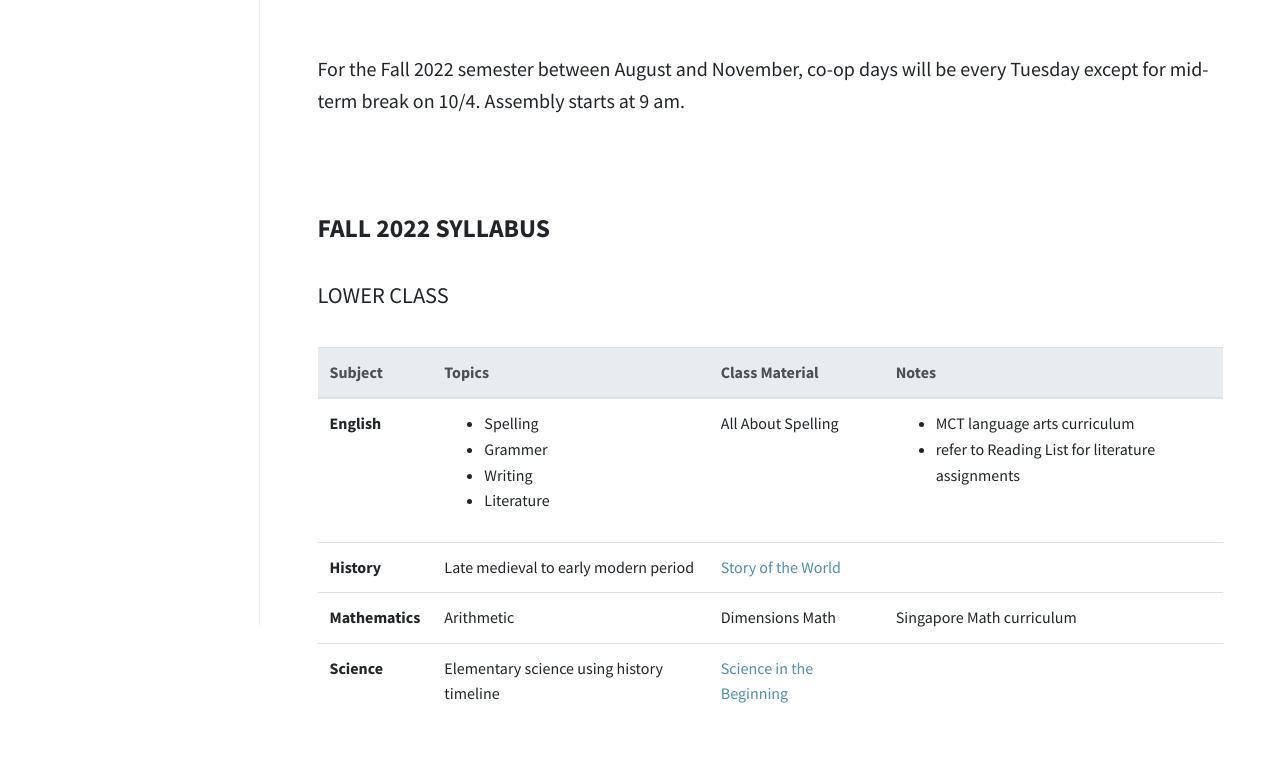
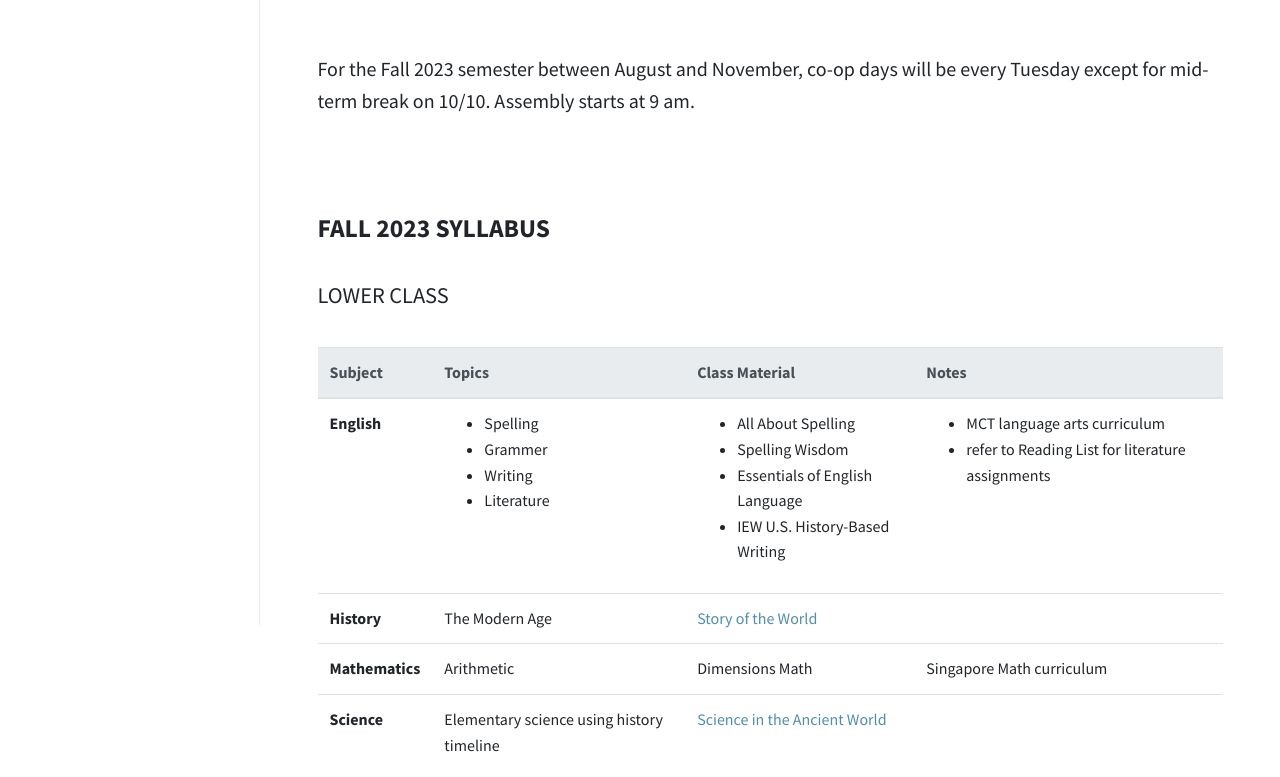
Before and after one commit to lauchs-org/website, a website: page courses.html in a window 1280 px wide. Shown: the part 175-952 px from the top of the page. Drawn offline with nearby package versions, Linux system fonts and the light colour scheme; some packages are replaced by stand-ins of ours; a script that the page names is missing.

Commit message:
lower class courses updated

```diff
--- a/courses.html
+++ b/courses.html
@@ -86,9 +86,9 @@
 <div class="col-lg-11">
 <div id="docsarea" class="font-weight-normal">
 
-<p class="lead">For the Fall 2022 semester between August and November, co-op days will be every Tuesday except for mid-term break on 10/4. Assembly starts at 9 am.</p>
+<p class="lead">For the Fall 2023 semester between August and November, co-op days will be every Tuesday except for mid-term break on 10/10. Assembly starts at 9 am.</p>
 
-<h1>Fall 2022 Syllabus</h1>
+<h1>Fall 2023 Syllabus</h1>
 
 <h2>Lower Class</h2>
 <!-- table -->
@@ -105,12 +105,12 @@
 <tr>
 	<th scope="row">English</th>
 	<td><ul><li>Spelling</li><li>Grammer</li><li>Writing</li><li>Literature</li></ul> </td>
-	<td>All About Spelling</td>
+	<td><ul><li>All About Spelling</li><li>Spelling Wisdom</li><li>Essentials of English Language</li><li>IEW U.S. History-Based Writing</li></ul>   </td>
 	<td><ul><li>MCT language arts curriculum</li><li>refer to Reading List for literature assignments</li></ul></td>
 </tr>
 <tr>
 	<th scope="row"> History </th>
-	<td>Late medieval to early modern period </td>
+	<td>The Modern Age</td>
 	<td><a href="https://welltrainedmind.com/c/series/the-story-of-the-world/">Story of the World</a></td>
 	<td></td>
 </tr>
@@ -123,7 +123,7 @@
 <tr>
 	<th scope="row"> Science </th>
 	<td> Elementary science using history timeline </td>
-	<td> <a href="https://bereanbuilders.com/ecomm/product/science-in-the-beginning/">Science in the Beginning</a> </td>
+	<td> <a href="https://bereanbuilders.com/ecomm/product/science-in-the-ancient-world/">Science in the Ancient World</a> </td>
 	<td>  </td>
 </tr>
 </tbody>
```
